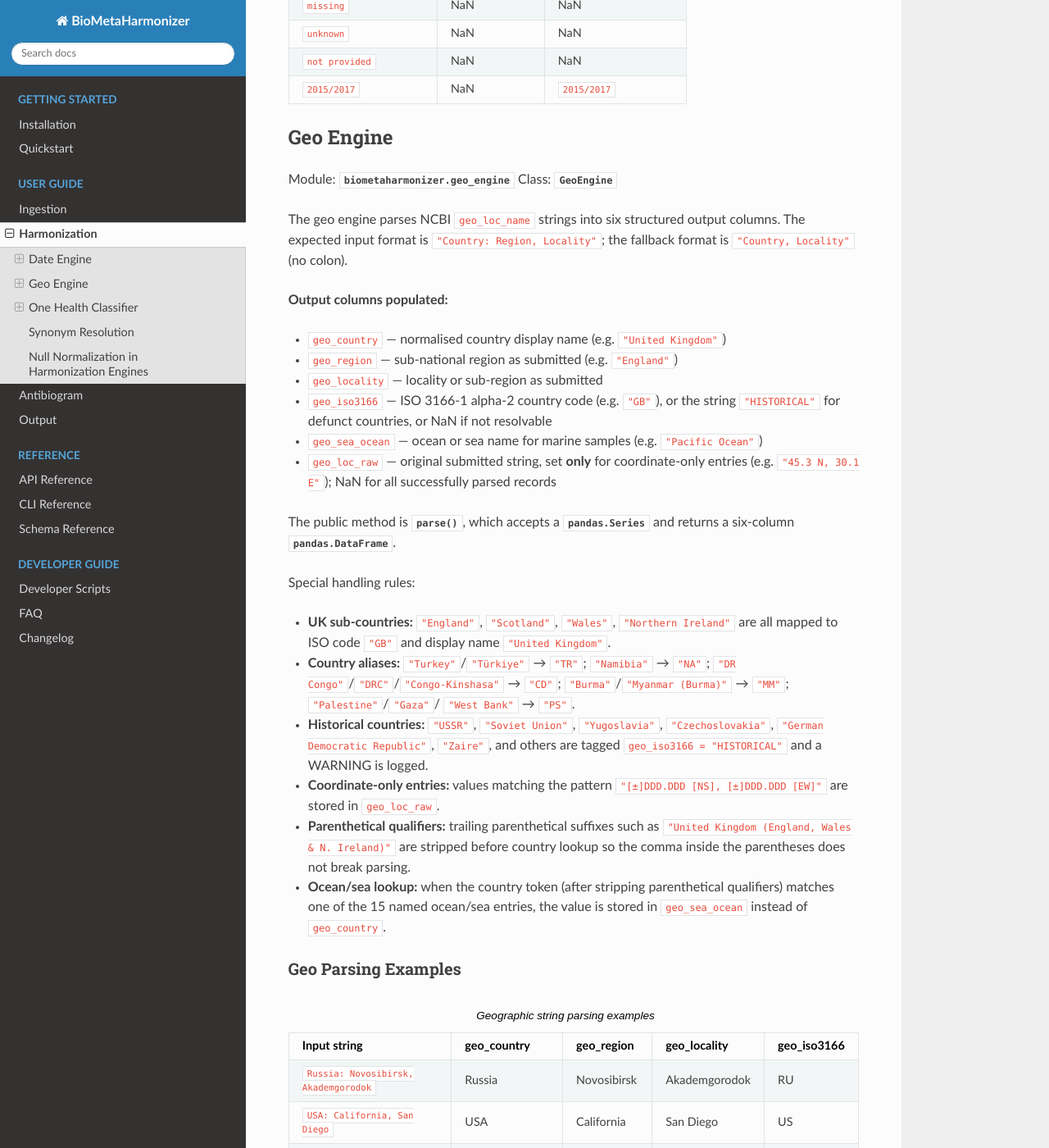
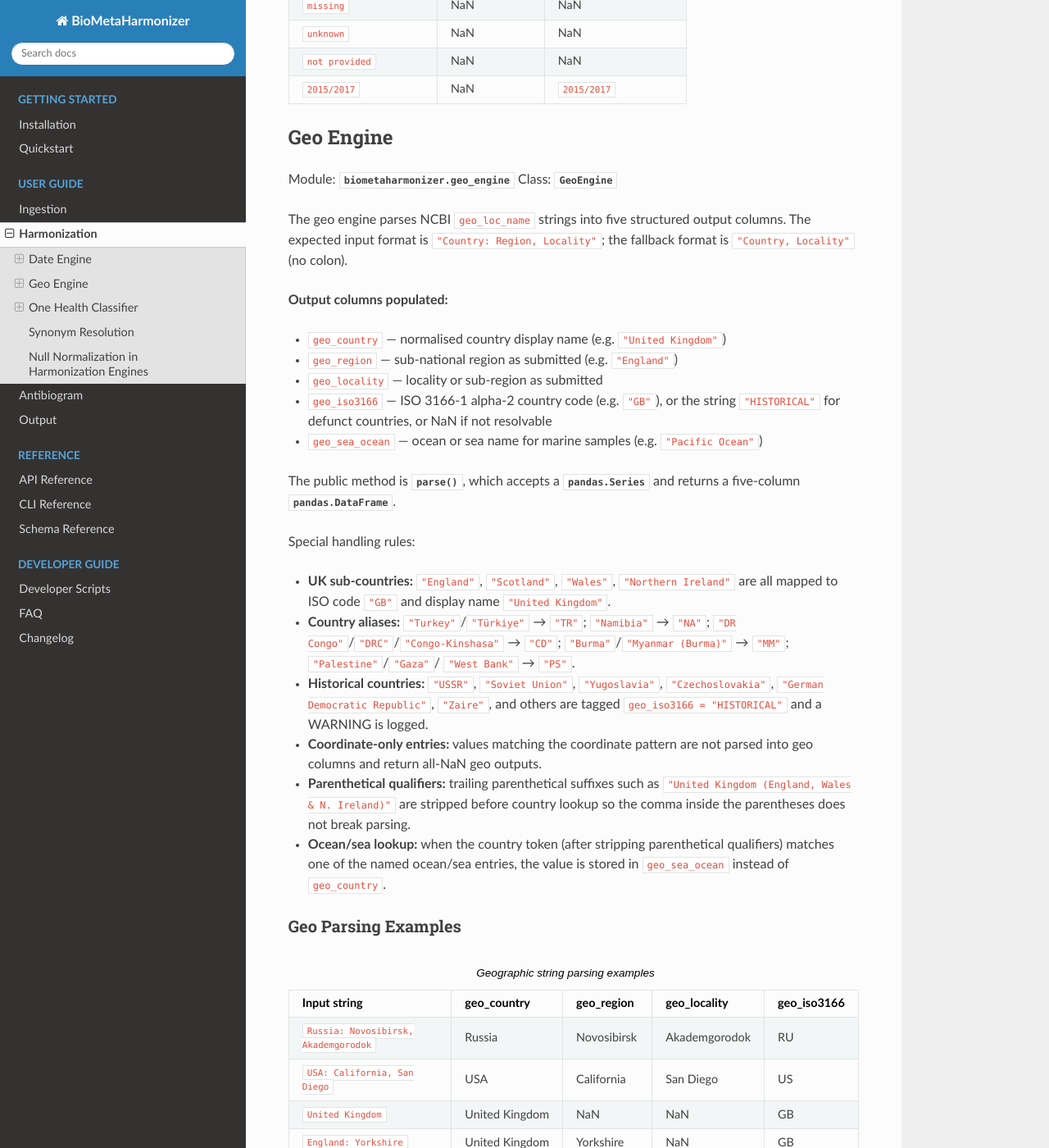
Before and after one commit to rustam-bioinfo/BioMetaHarmonizer, a Sphinx documentation site: the page built from docs/user_guide/harmonization.rst, in a window 1280 px wide and 1400 px high, scrolled down 1820 px. Shown: the whole window at 82% size. Built offline with Sphinx 7.4.7 and the Read the Docs theme 3.1.0, drawn with Linux system fonts in a browser that asks for light colours; some of the changed text lies outside the part shown.

Commit message:
docs: fix harmonization guide for GeoEngine and One Health categories

```diff
--- a/docs/user_guide/harmonization.rst
+++ b/docs/user_guide/harmonization.rst
@@ -130,7 +130,7 @@ Geo Engine
 Module: :mod:`biometaharmonizer.geo_engine`
 Class: :class:`~biometaharmonizer.geo_engine.GeoEngine`
 
-The geo engine parses NCBI ``geo_loc_name`` strings into six structured output
+The geo engine parses NCBI ``geo_loc_name`` strings into five structured output
 columns. The expected input format is ``"Country: Region, Locality"``; the
 fallback format is ``"Country, Locality"`` (no colon).
 
@@ -142,11 +142,9 @@ fallback format is ``"Country, Locality"`` (no colon).
 - ``geo_iso3166`` — ISO 3166-1 alpha-2 country code (e.g. ``"GB"``), or the
   string ``"HISTORICAL"`` for defunct countries, or NaN if not resolvable
 - ``geo_sea_ocean`` — ocean or sea name for marine samples (e.g. ``"Pacific Ocean"``)
-- ``geo_loc_raw`` — original submitted string, set **only** for coordinate-only
-  entries (e.g. ``"45.3 N, 30.1 E"``); NaN for all successfully parsed records
 
 The public method is :meth:`~biometaharmonizer.geo_engine.GeoEngine.parse`,
-which accepts a :class:`pandas.Series` and returns a six-column
+which accepts a :class:`pandas.Series` and returns a five-column
 :class:`pandas.DataFrame`.
 
 Special handling rules:
@@ -161,13 +159,13 @@ Special handling rules:
 - **Historical countries:** ``"USSR"``, ``"Soviet Union"``, ``"Yugoslavia"``,
   ``"Czechoslovakia"``, ``"German Democratic Republic"``, ``"Zaire"``, and
   others are tagged ``geo_iso3166 = "HISTORICAL"`` and a WARNING is logged.
-- **Coordinate-only entries:** values matching the pattern
-  ``"[±]DDD.DDD [NS], [±]DDD.DDD [EW]"`` are stored in ``geo_loc_raw``.
+- **Coordinate-only entries:** values matching the coordinate pattern are not
+  parsed into geo columns and return all-NaN geo outputs.
 - **Parenthetical qualifiers:** trailing parenthetical suffixes such as
   ``"United Kingdom (England, Wales & N. Ireland)"`` are stripped before
   country lookup so the comma inside the parentheses does not break parsing.
 - **Ocean/sea lookup:** when the country token (after stripping parenthetical
-  qualifiers) matches one of the 15 named ocean/sea entries, the value is
+  qualifiers) matches one of the named ocean/sea entries, the value is
   stored in ``geo_sea_ocean`` instead of ``geo_country``.
 
 Geo Parsing Examples
@@ -248,12 +246,9 @@ Python source.
 
 - ``Human`` — isolates from human clinical specimens or hosts
 - ``Animal`` — domestic and companion animals, livestock, veterinary samples
-- ``Aquatic`` — aquatic animal hosts and water-column samples
-- ``Wildlife`` — wild-animal isolates (birds, rodents, bats, wild ungulates)
 - ``Plant`` — plant material, rhizosphere, phytopathological samples
 - ``Food`` — food products, ingredients, food-processing environments
 - ``Environmental`` — soil, sediment, air, water, biofilms not otherwise classified
-- ``Lab`` — culture collections, ATCC strains, in-vitro/in-vivo laboratory samples
 - ``Unclassified`` — no category could be determined with sufficient confidence
 
 The ``one_health_category`` column is always a string; it is never ``NaN``.
@@ -307,18 +302,14 @@ Category and Example Isolation Sources
      - blood, urine, cerebrospinal fluid, rectal swab, wound, surgical site, sputum, Homo sapiens
    * - ``Animal``
      - bovine feces, swine nasal swab, chicken, cow, dog, pig, horse fecal, poultry litter, Bos taurus
-   * - ``Aquatic``
-     - fish, salmon, shrimp, aquaculture water, trout, tilapia, oyster, clam
-   * - ``Wildlife``
-     - wild bird, bat, rodent, deer, wild boar, migratory bird, fox, raccoon
    * - ``Plant``
      - plant root, rhizosphere, leaf surface, tomato, rice, wheat stem, Arabidopsis
    * - ``Food``
      - ground beef, raw milk, cheese, lettuce, retail chicken, food processing surface, ready-to-eat meat
    * - ``Environmental``
      - soil, river sediment, wastewater, biofilm, air sample, drinking water, estuary water
-   * - ``Lab``
-     - ATCC strain, in vitro culture, laboratory stock, type strain, passage culture
+   * - ``Unclassified``
+     - terms with no resolvable category evidence
 
 Synonym Resolution
 ------------------
```
